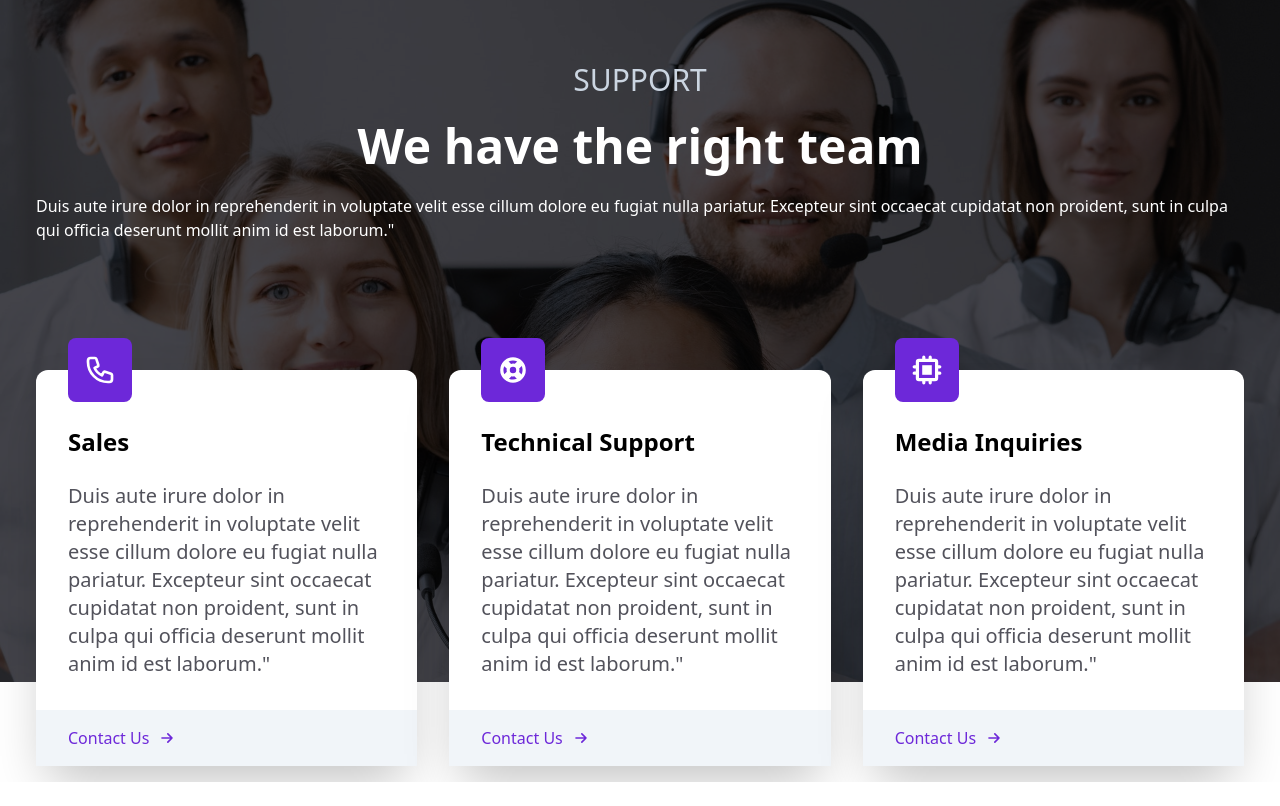
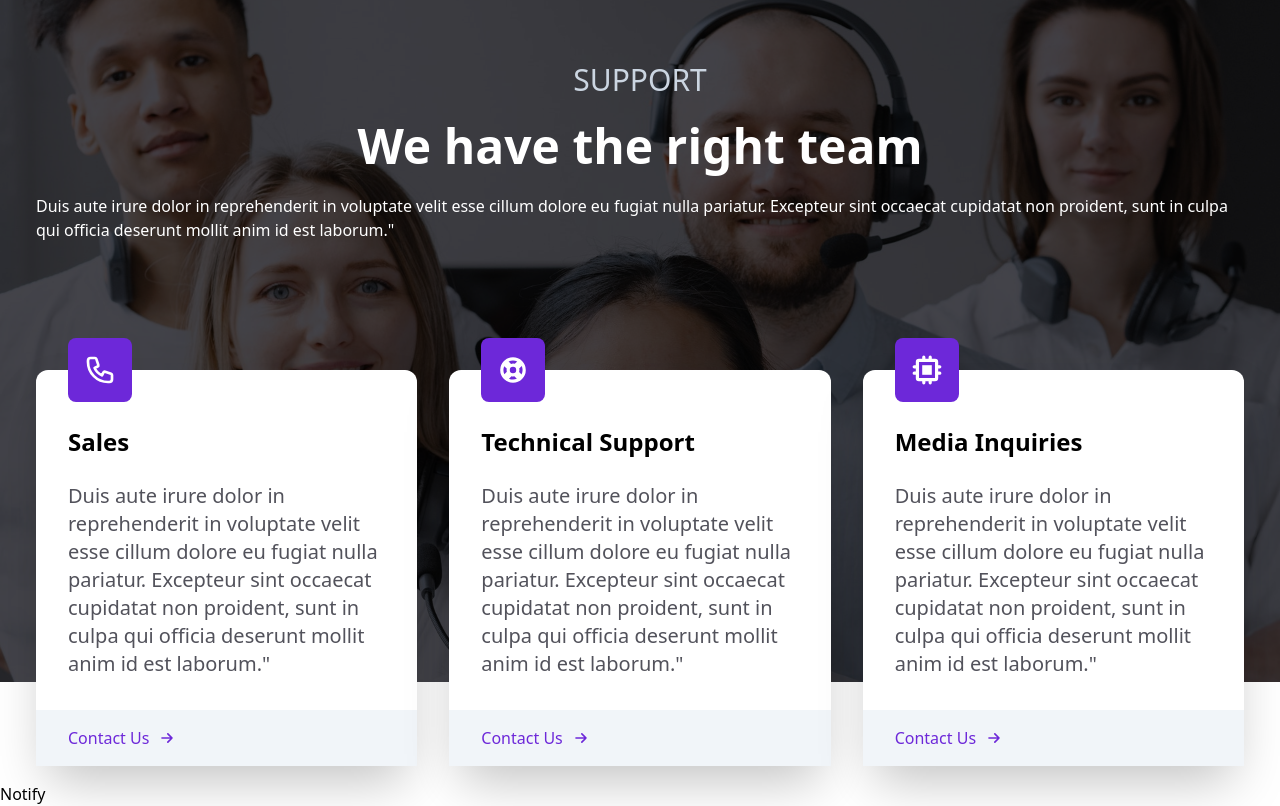
Before and after one commit to radosav-perisic/claut, a React (Vite) app: page / in a window 1280 px wide. Shown: the part 1436-2242 px from the top of the page. Before the commit the page ends 2218 px from the top, so only its background shows below. Built offline with nearby package versions, Linux system fonts and the light colour scheme.

Commit message:
Create Notify component

```diff
--- a/src/App.jsx
+++ b/src/App.jsx
@@ -2,6 +2,7 @@ import Hero from "./components/Hero";
 import Navbar from "./components/Navbar";
 import About from "./components/About";
 import {Support} from "./components/Support";
+import Notify from "./components/Notify";
 
 function App() {
   return (
@@ -10,6 +11,7 @@ function App() {
       <Hero />
       <About />
       <Support />
+      <Notify />
     </div>
   );
 }
--- /dev/null
+++ b/src/components/Notify.jsx
@@ -0,0 +1,9 @@
+import React from 'react'
+
+const Notify = () => {
+  return (
+    <div>Notify</div>
+  )
+}
+
+export default Notify
```
